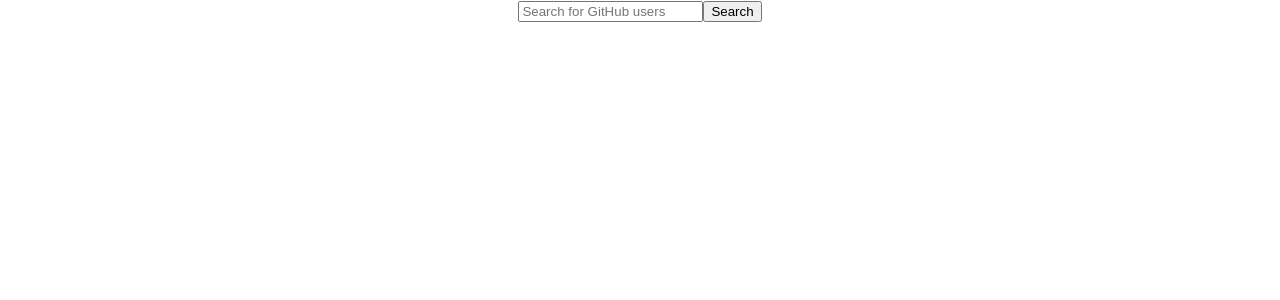
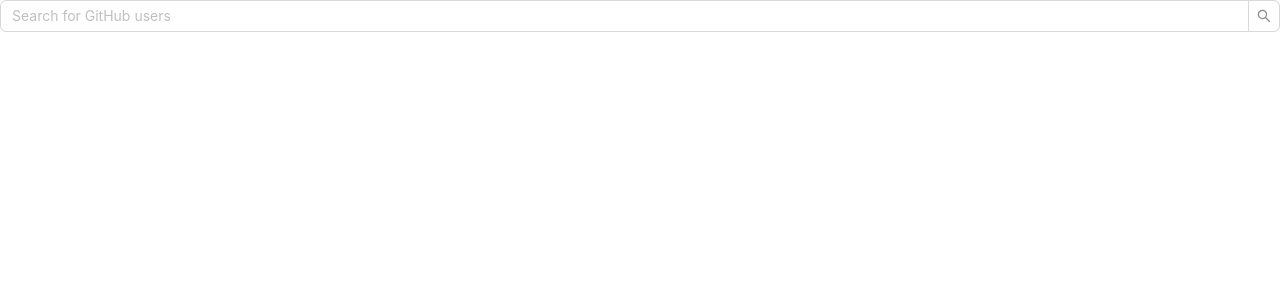
Before and after one commit to aleksandrgolyk/git-users-search, a React (Create React App) app: page / in a window 1280 px wide. Shown: the top 300 px of the page. Built offline with nearby package versions, Linux system fonts and the light colour scheme.

Commit message:
[FEATURE] added intersection observer

```diff
--- a/package.json
+++ b/package.json
@@ -13,6 +13,7 @@
     "antd": "^5.16.1",
     "react": "^18.2.0",
     "react-dom": "^18.2.0",
+    "react-intersection-observer": "^9.8.2",
     "react-router-dom": "^6.22.3",
     "react-scripts": "5.0.1",
     "typescript": "^4.9.5",
--- a/src/App.tsx
+++ b/src/App.tsx
@@ -6,7 +6,7 @@ function App() {
   return (
     <div className="App">
       <UserSearch />
-      <UsersList />
+      {/* <UsersList /> */}
     </div>
   );
 }
--- a/src/domains/User/components/UserSearch/UserSearch.tsx
+++ b/src/domains/User/components/UserSearch/UserSearch.tsx
@@ -1,24 +1,51 @@
-import React from "react";
+import { AutoComplete, Input } from "antd";
+import React, { useEffect } from "react";
+
+import UserSimpleView from "../UserSimpleView";
+import { useInView } from "react-intersection-observer";
 import { useState } from "react";
 import useUserStore from "store/store";
 
-const UserSearch = () => {
+const UserSearch: React.FC = () => {
   const [query, setQuery] = useState("");
-  const fetchUsers = useUserStore((state) => state.fetchUsers);
+  const { ref, inView } = useInView({
+    threshold: 0,
+  });
+  const { users, page, fetchUsers, hasMore } = useUserStore();
+  // const fetchUsers = useUserStore((state) => state.fetchUsers);
 
-  const handleSearch = () => {
-    fetchUsers(query);
-    console.log(query);
+  const handleSearch = (value: string) => {
+    setQuery(value);
+    fetchUsers(value, 1); // Reset page to 1 on new search
   };
+
+  // Load more users when the last element is in view
+  useEffect(() => {
+    if (inView && hasMore && query) {
+      fetchUsers(query, page + 1);
+    }
+  }, [inView, hasMore, query, page, fetchUsers]);
+
   return (
-    <div className="App">
-      <input
-        type="text"
-        placeholder="Search for GitHub users"
-        onChange={(e) => setQuery(e.target.value)}
-      />
-      <button onClick={handleSearch}>Search</button>
-    </div>
+    <AutoComplete
+      style={{ width: "100%" }}
+      onSearch={handleSearch}
+      onSelect={(value: string) => setQuery(value)}
+      options={users.map((user) => ({
+        value: user.login,
+        label: <UserSimpleView user={user} />,
+      }))}
+    >
+      <Input.Search placeholder="Search for GitHub users" />
+    </AutoComplete>
+    // <div className="App">
+    //   <input
+    //     type="text"
+    //     placeholder="Search for GitHub users"
+    //     onChange={(e) => setQuery(e.target.value)}
+    //   />
+    //   <button onClick={handleSearch}>Search</button>
+    // </div>
   );
 };
 
--- a/src/store/store.ts
+++ b/src/store/store.ts
@@ -13,28 +13,41 @@ interface UserStoreState {
   users: GitHubUser[];
   isLoading: boolean;
   error: string | null;
-  fetchUsers: (query: string) => void;
+  page: number;
+  hasMore: boolean;
+  fetchUsers: (query: string, page: number) => void;
 }
 
-const useUserStore = create<UserStoreState>((set) => ({
+const useUserStore = create<UserStoreState>((set, get) => ({
   users: [],
   isLoading: false,
   error: null,
-  fetchUsers: async (query: string) => {
+  hasMore: true,
+  page: 1,
+  fetchUsers: async (query: string, page: number) => {
     if (query.trim() === "") {
-      set({ users: [] });
+      set({ users: [], page: 1, hasMore: true });
       return;
     }
+    // state here? check later
     set({ isLoading: true, error: null });
+    const currentPage = get().page;
     try {
       const response = await fetch(
-        `https://api.github.com/search/users?q=${query}&per_page=10`
+        `https://api.github.com/search/users?q=${query}&per_page=10&page=${currentPage}`
       );
       if (!response.ok) {
         throw new Error("Failed to fetch users");
       }
       const data = await response.json();
-      set({ users: data.items, isLoading: false });
+      // set({ users: data.items, isLoading: false });
+      set((state) => ({
+        users: currentPage === 1 ? data.items : [...state.users, ...data.items],
+        isLoading: false,
+        page: state.page + 1,
+        // or >=1 ? check later
+        hasMore: data.items.length >= 10,
+      }));
     } catch (error) {
       if (error instanceof Error) {
         set({ error: error.message, isLoading: false });
```
Also changed, not shown: src/domains/User/components/UsersList/UsersList.tsx (+0 -20 lines), 1 other file (tests, documents, lock files or other folders).
